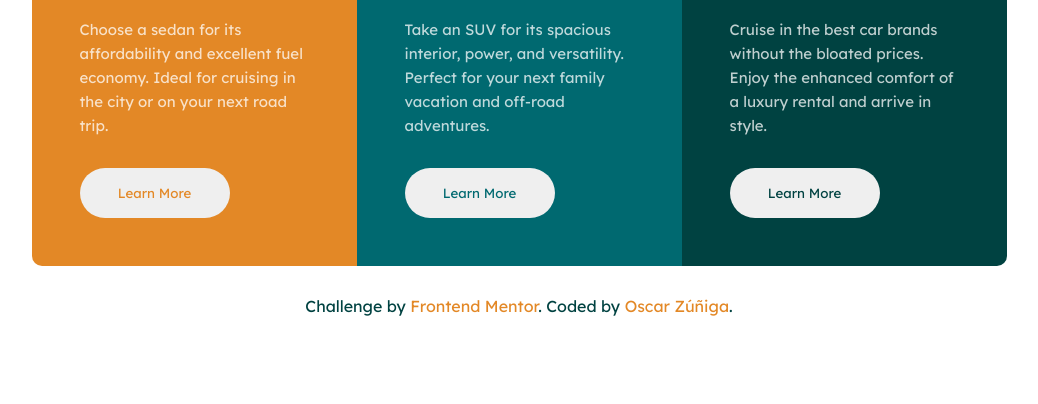
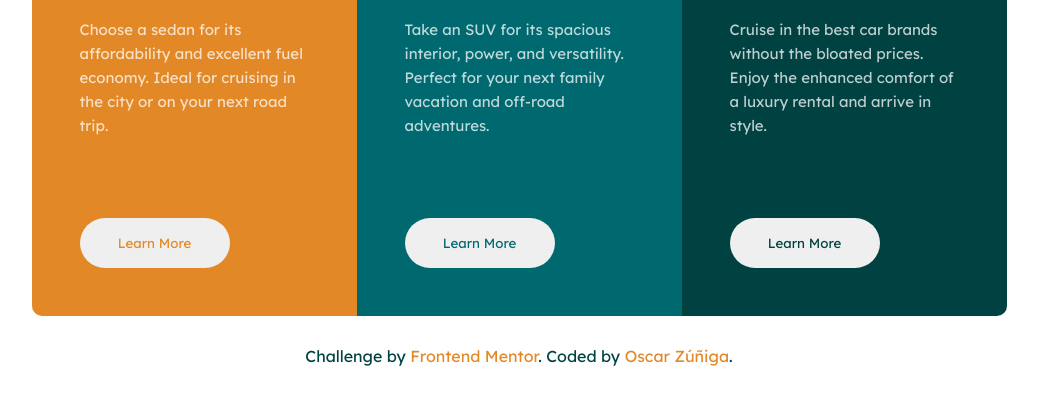
Before and after one commit to 1994oscar/3-column-preview-card-component-main-chlg-06, a website: page index.html in a window 1280 px wide. Shown: the part 328-732 px from the top of the page, without its empty margins (121-1159 px from the left). Drawn offline with Linux system fonts and the light colour scheme.

Commit message:
Fixing button margin

```diff
--- a/sass/compponents/_card.scss
+++ b/sass/compponents/_card.scss
@@ -49,7 +49,7 @@
             }
 
             & button{
-                margin-top: 3rem;
+                margin-top: 8rem;
             }
         }
 
```
Also changed, not shown: css/styles.css.
